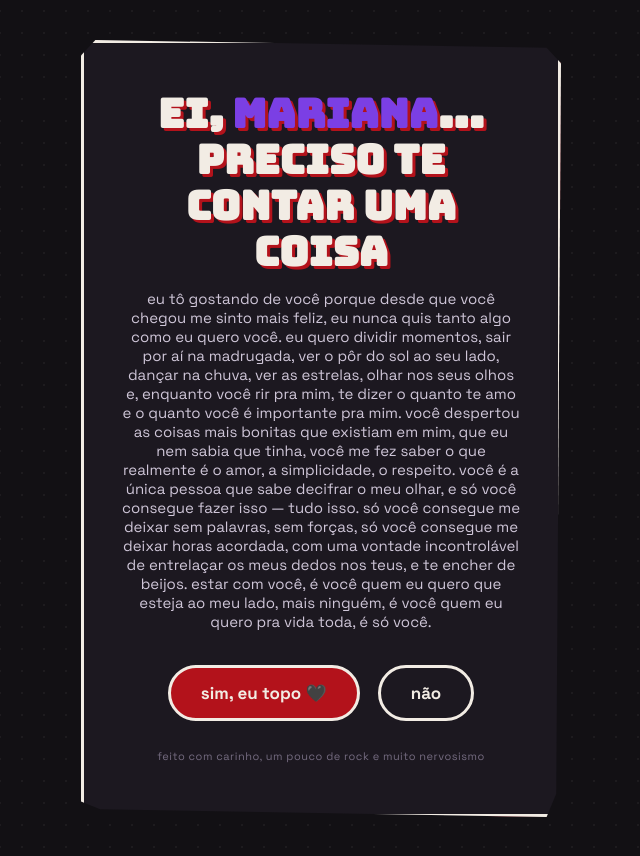
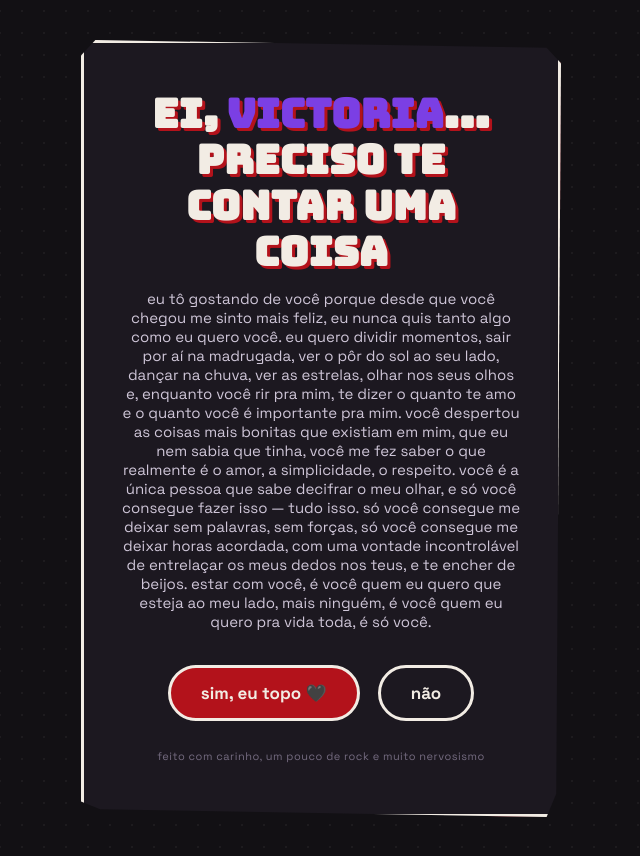
Before and after one commit to h3nr1quetube-sketch/declara-ao, a plain HTML site: page index.html in a window 1280 px wide. Shown: the whole page, without its empty margins (319-959 px from the left). Drawn offline with Linux system fonts and the light colour scheme.

Commit message:
Change name from 'Mariana' to 'Victoria' in index.html

```diff
--- a/index.html
+++ b/index.html
@@ -191,7 +191,7 @@
 
     <!-- ===== TELA 1: a pergunta ===== -->
     <div id="telaPergunta">
-      <h1>ei, <span>Mariana</span>...<br>preciso te contar uma coisa</h1>
+      <h1>ei, <span>Victoria</span>...<br>preciso te contar uma coisa</h1>
       <p class="sub">eu tô gostando de você porque desde que você chegou me sinto mais feliz, eu nunca quis tanto algo como eu quero você. eu quero dividir momentos, sair por aí na madrugada, ver o pôr do sol ao seu lado, dançar na chuva, ver as estrelas, olhar nos seus olhos e, enquanto você rir pra mim, te dizer o quanto te amo e o quanto você é importante pra mim. você despertou as coisas mais bonitas que existiam em mim, que eu nem sabia que tinha, você me fez saber o que realmente é o amor, a simplicidade, o respeito. você é a única pessoa que sabe decifrar o meu olhar, e só você consegue fazer isso — tudo isso. só você consegue me deixar sem palavras, sem forças, só você consegue me deixar horas acordada, com uma vontade incontrolável de entrelaçar os meus dedos nos teus, e te encher de beijos. estar com você, é você quem eu quero que esteja ao meu lado, mais ninguém, é você quem eu quero pra vida toda, é só você.</p>
 
       <div class="botoes">
```
